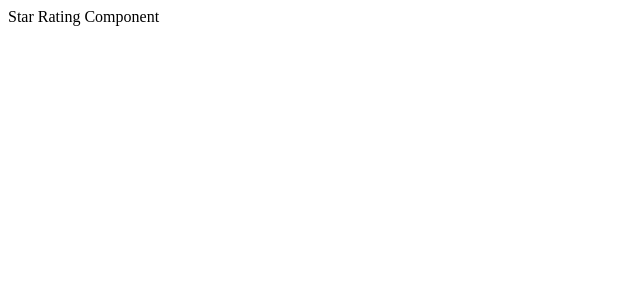
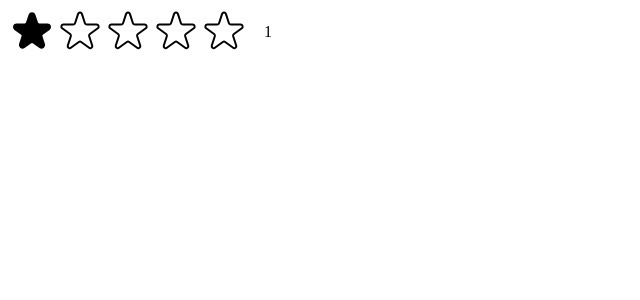
Before and after one commit to IamAbhinav01/usepopcorn, a React (Create React App) app: page / in a window 1280 px wide. Shown: the top 300 px of the page, without its empty margins (0-640 px from the left). Built offline with nearby package versions, Linux system fonts and the light colour scheme.

Commit message:
added files

```diff
--- a/src/StarRating.js
+++ b/src/StarRating.js
@@ -1,3 +1,80 @@
-export default function () {
-  return <div>Star Rating Component</div>;
+import { useState } from 'react';
+
+const containerStyle = {
+  display: 'flex',
+  alignItems: 'center',
+  gap: '16px',
+};
+const starContainerStyle = {
+  display: 'flex',
+};
+const textStyle = {
+  lineHeight: '1',
+  margin: '0',
+};
+export default function StarRating({ maxRating = 5 }) {
+  const [rating, setRating] = useState(1);
+
+  return (
+    <div style={containerStyle}>
+      <div style={starContainerStyle}>
+        {Array.from({ length: maxRating }, (_, i) => (
+          <Star
+            key={i}
+            onClick={() => setRating(i + 1)}
+            full={rating >= i + 1}
+          />
+        ))}
+      </div>
+      <p style={textStyle}>{rating || ''}</p>
+    </div>
+  );
 }
+const starStyle = {
+  width: '48px',
+  height: '48px',
+  display: 'block',
+  cursor: 'pointer',
+};
+function Star({ onClick, full }) {
+  return (
+    <span role="button" style={starStyle} onClick={onClick}>
+      {full ? (
+        <svg
+          xmlns="http://www.w3.org/2000/svg"
+          viewBox="0 0 20 20"
+          fill="#000"
+          stroke="#000"
+        >
+          <path d="M9.049 2.927c.3-.921 1.603-.921 1.902 0l1.07 3.292a1 1 0 00.95.69h3.462c.969 0 1.371 1.24.588 1.81l-2.8 2.034a1 1 0 00-.364 1.118l1.07 3.292c.3.921-.755 1.688-1.54 1.118l-2.8-2.034a1 1 0 00-1.175 0l-2.8 2.034c-.784.57-1.838-.197-1.539-1.118l1.07-3.292a1 1 0 00-.364-1.118L2.98 8.72c-.783-.57-.38-1.81.588-1.81h3.461a1 1 0 00.951-.69l1.07-3.292z" />
+        </svg>
+      ) : (
+        <svg
+          xmlns="http://www.w3.org/2000/svg"
+          fill="none"
+          viewBox="0 0 24 24"
+          stroke="#000"
+        >
+          <path
+            strokeLinecap="round"
+            strokeLinejoin="round"
+            strokeWidth="{2}"
+            d="M11.049 2.927c.3-.921 1.603-.921 1.902 0l1.519 4.674a1 1 0 00.95.69h4.915c.969 0 1.371 1.24.588 1.81l-3.976 2.888a1 1 0 00-.363 1.118l1.518 4.674c.3.922-.755 1.688-1.538 1.118l-3.976-2.888a1 1 0 00-1.176 0l-3.976 2.888c-.783.57-1.838-.197-1.538-1.118l1.518-4.674a1 1 0 00-.363-1.118l-3.976-2.888c-.784-.57-.38-1.81.588-1.81h4.914a1 1 0 00.951-.69l1.519-4.674z"
+          />
+        </svg>
+      )}
+    </span>
+  );
+}
+
+/*
+FULL STAR
+
+
+
+
+EMPTY STAR
+
+
+
+*/
--- a/src/index.js
+++ b/src/index.js
@@ -8,6 +8,6 @@
 root.render(
   <React.StrictMode>
     {/* <App /> */}
-    <StarRating />
+    <StarRating maxRating={5} />
   </React.StrictMode>
 );
```
Also changed, not shown: src/index.css (+2 -35 lines).
